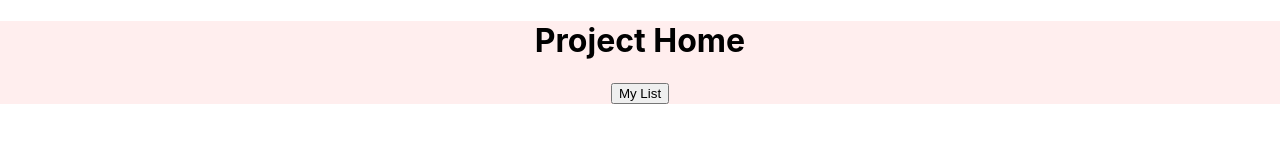
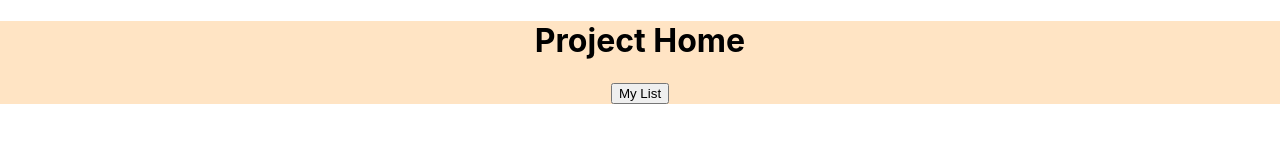
Before and after one commit to oscarjrs/lunatutoring, a React app: page / in a window 1280 px wide. Built offline with nearby package versions, Linux system fonts and the light colour scheme.

Commit message:
fourth commit

```diff
--- a/src/App/style/App.css
+++ b/src/App/style/App.css
@@ -1,6 +1,6 @@
 .App {
   text-align: center;
-  background-color: #FFEEEE;
+  background-color: bisque;
 }
 
 .App-logo {
```
